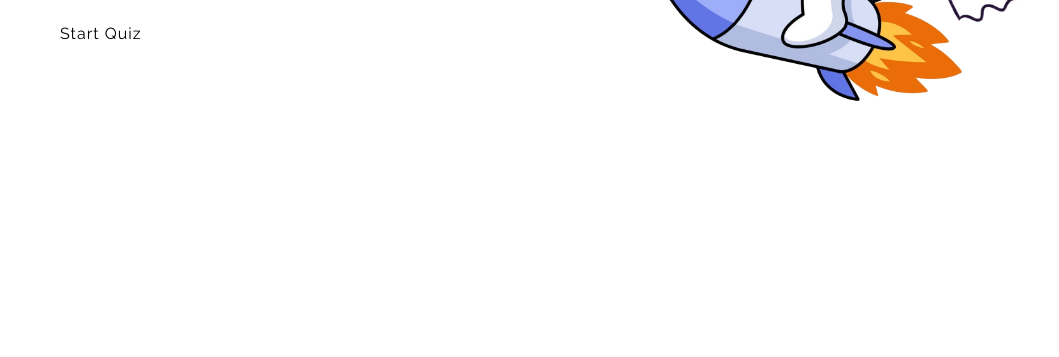
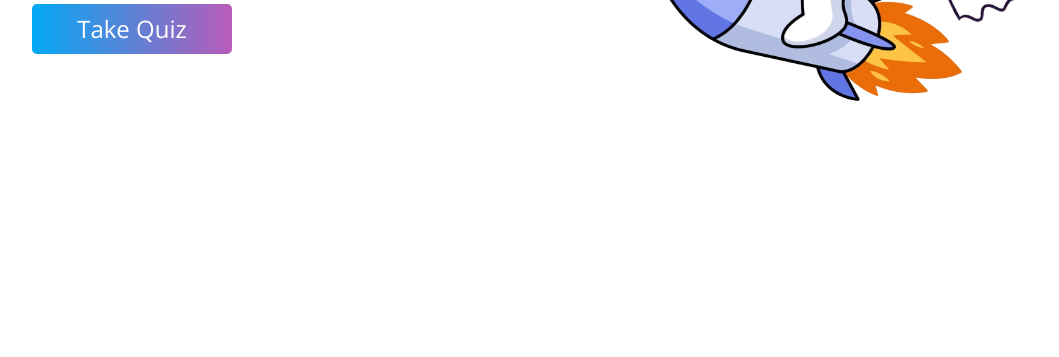
Before and after one commit to adigulalkari/QuizGame, a plain HTML site: page index.html in a window 1280 px wide. Shown: the part 443-800 px from the top of the page, without its empty margins (83-1142 px from the left). Drawn offline with nearby package versions, Linux system fonts and the light colour scheme.

Commit message:
Changed the button styles

```diff
--- a/index.html
+++ b/index.html
@@ -27,9 +27,7 @@ background-size: cover;">
             <div class="row gy-4">
                 <div class="col-lg-6 order-2 order-lg-1 d-flex flex-column justify-content-center">
                     <h1>Let's test your knowledge on space exploration with QuizUP.</h1>
-                    <div>
-                        <a href="mainquiz.html" class="btn-take-quiz scrollto">Start Quiz</a>
-                    </div>
+                    <a href="#" class="landingButton">Take Quiz</a>
                 </div>
                 <div class="col-lg-6 order-1 order-lg-2 hero-img">
                     <img src="astronaut.png" class="img-fluid animated" alt="">
--- a/landingpageStyles.css
+++ b/landingpageStyles.css
@@ -1,3 +1,9 @@
+* {
+    margin: 0;
+    padding: 0;
+    box-sizing: border-box;
+}
+
 body {
     font-family: "Open Sans", sans-serif;
     color: #212529;
@@ -43,26 +49,49 @@ h6,
     font-size: 24px;
 }
 
-#hero .btn-take-quiz {
-    font-family: "Raleway", sans-serif;
-    font-weight: 500;
-    font-size: 16px;
-    letter-spacing: 1px;
-    display: inline-block;
-    padding: 8px 28px;
-    border-radius: 3px;
-    transition: 0.5s;
-    margin-top: 30px;
-    color: black;
-    background: white;
+#hero .animated {
+    animation: up-down 2s ease-in-out infinite alternate-reverse both;
 }
 
-#hero .btn-take-quiz:hover {
-    background: #f7f1ee;
+.landingButton {
+    margin-top: 20px;
+    padding: 5px;
+    color: #fff;
+    font-size: 1.5rem;
+    width: 200px;
+    height: 50px;
+    line-height: 40px;
+    text-align: center;
+    background: linear-gradient(90deg, #03a9f4, #f441a5, #ffeb3b, #03a9f4);
+    ;
+    border-radius: 5px;
+    background-size: 400%;
+    position: relative;
 }
 
-#hero .animated {
-    animation: up-down 2s ease-in-out infinite alternate-reverse both;
+.landingButton:hover {
+    animation: buttonAnimation 8s linear infinite;
+}
+
+.landingButton::before {
+    content: '';
+    position: absolute;
+    top: 0;
+    left: 0;
+    width: 100%;
+    height: 100%;
+    z-index: -1;
+    border-radius: 20px;
+    background: var(--gradient);
+    background-size: 400%;
+    opacity: 0;
+    transition: .4s;
+}
+
+.landingButton:hover::before {
+    opacity: 1;
+    filter: blur(20px);
+    animation: buttonAnimation 8s linear infinite;
 }
 
 @media (max-width: 991px) {
@@ -107,7 +136,7 @@ h6,
     }
 }
 
-@-webkit-keyframes up-down {
+@keyframes up-down {
     0% {
         transform: translateY(10px);
     }
@@ -116,11 +145,11 @@ h6,
     }
 }
 
-@keyframes up-down {
-    0% {
-        transform: translateY(10px);
+@keyframes buttonAnimation {
+    from {
+        background-position: 0;
     }
-    100% {
-        transform: translateY(-10px);
+    to {
+        background-position: 400%;
     }
 }
```
